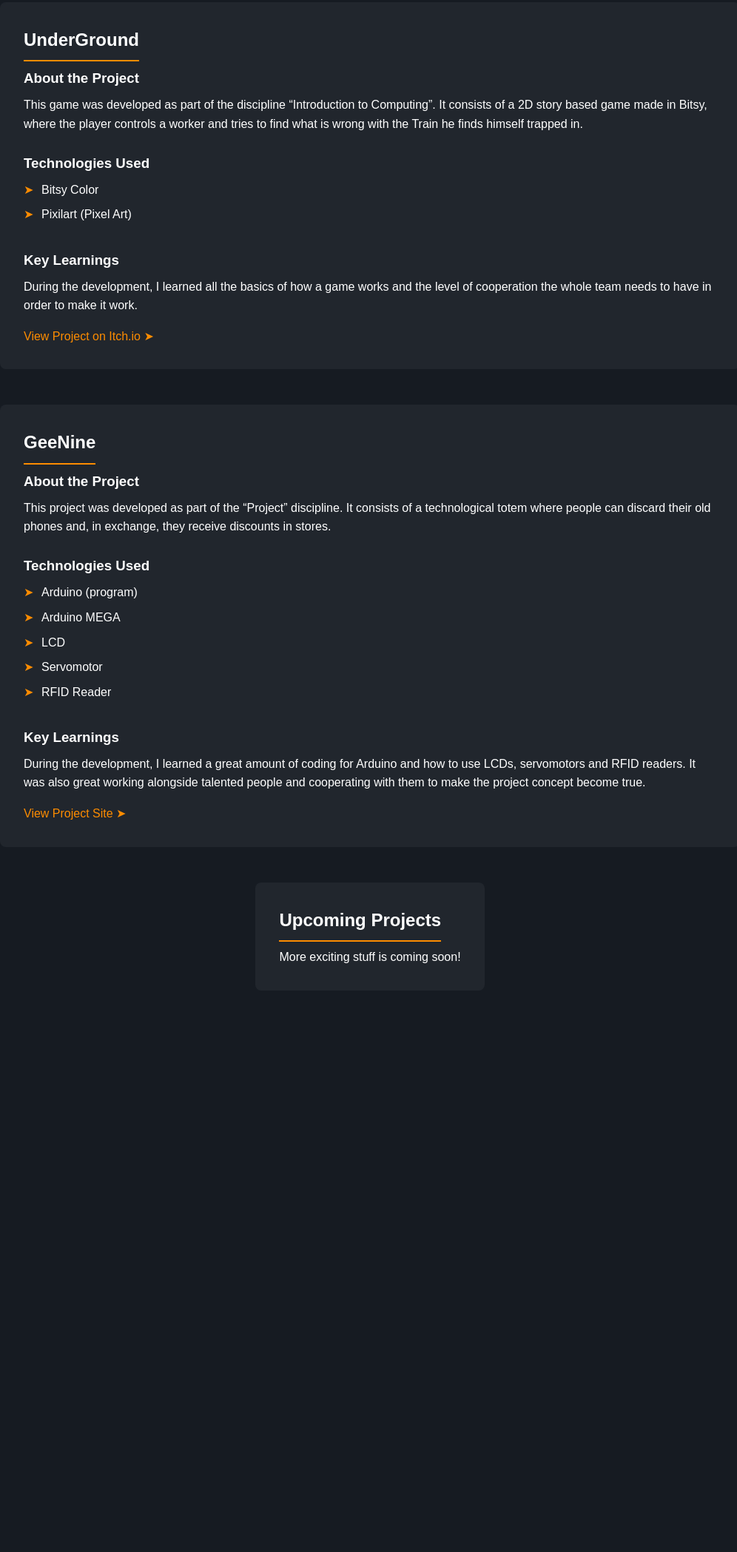
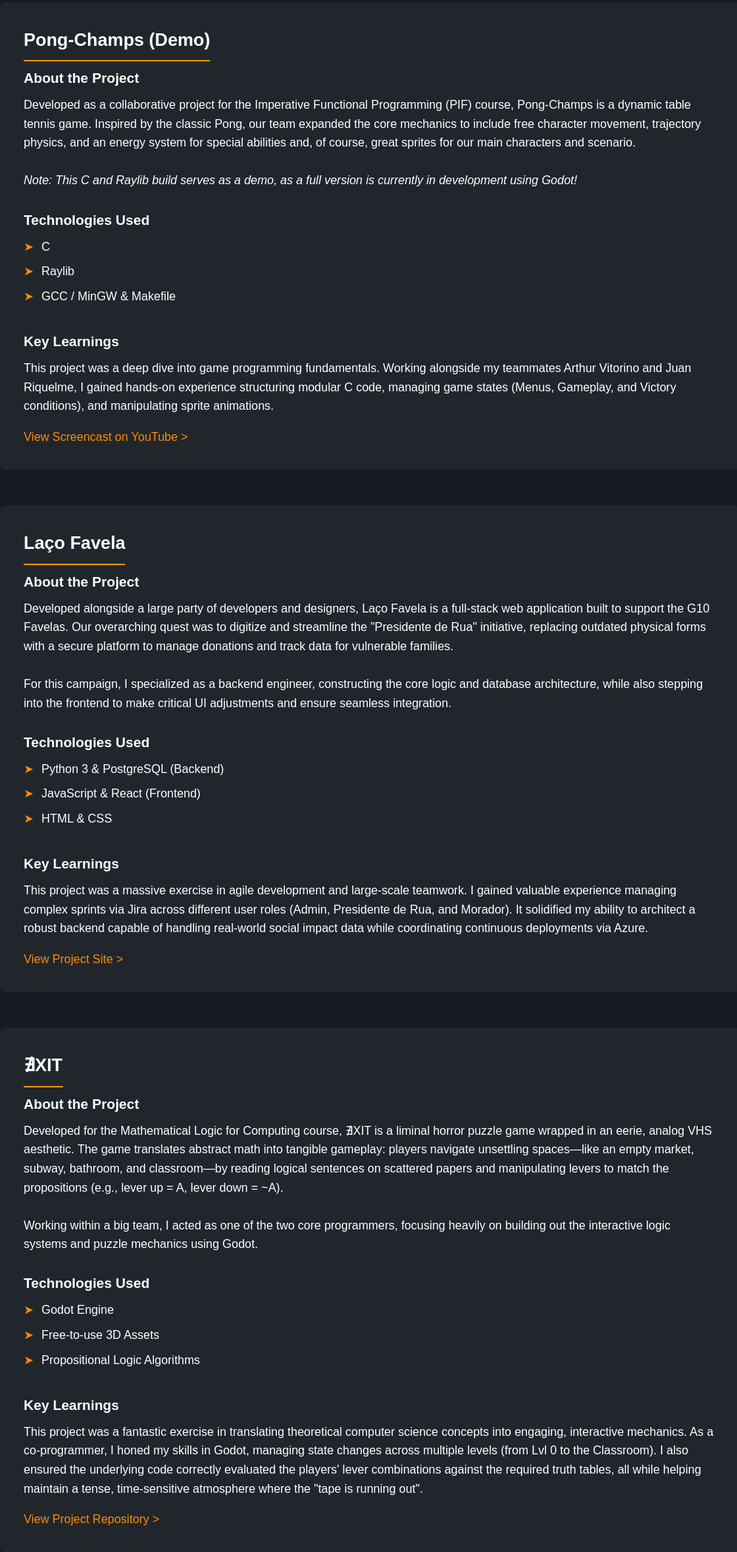
Before and after one commit to carraly/Portfolio, a plain HTML site: page projects.html in a window 1280 px wide. Shown: the part 142-2240 px from the top of the page at 74% size, without its empty margins (140-1136 px from the left). Before the commit the page ends 1549 px from the top, so only its background shows below. Drawn offline with Linux system fonts and the light colour scheme.

Commit message:
General changes
Removes abandoned projects, adds new projects, updates resources and makes site more dynamic

```diff
--- a/projects.html
+++ b/projects.html
@@ -1,4 +1,4 @@
-<!DOCTYPE html>
+<!doctype html>
 <html lang="en">
     <head>
         <meta charset="UTF-8" />
@@ -23,75 +23,142 @@
             <h1>My Projects</h1>
 
             <section>
-                <h2>UnderGround</h2>
-
+                <h2>Pong-Champs (Demo)</h2>
                 <article>
                     <h3>About the Project</h3>
                     <p>
-                        This game was developed as part of the discipline
-                        “Introduction to Computing”. It consists of a 2D story
-                        based game made in Bitsy, where the player controls a
-                        worker and tries to find what is wrong with the Train he
-                        finds himself trapped in.
+                        Developed as a collaborative project for the Imperative
+                        Functional Programming (PIF) course, Pong-Champs is a
+                        dynamic table tennis game. Inspired by the classic Pong,
+                        our team expanded the core mechanics to include free
+                        character movement, trajectory physics, and an energy
+                        system for special abilities and, of course, great
+                        sprites for our main characters and scenario.
+                        <br /><br />
+                        <em
+                            >Note: This C and Raylib build serves as a demo, as
+                            a full version is currently in development using
+                            Godot!</em
+                        >
                     </p>
                     <br />
                     <h3>Technologies Used</h3>
                     <ul class="styled-list">
-                        <li>Bitsy Color</li>
-                        <li>Pixilart (Pixel Art)</li>
+                        <li>C</li>
+                        <li>Raylib</li>
+                        <li>GCC / MinGW & Makefile</li>
                     </ul>
                     <br />
                     <h3>Key Learnings</h3>
                     <p>
-                        During the development, I learned all the basics of how
-                        a game works and the level of cooperation the whole team
-                        needs to have in order to make it work.
+                        This project was a deep dive into game programming
+                        fundamentals. Working alongside my teammates Arthur
+                        Vitorino and Juan Riquelme, I gained hands-on experience
+                        structuring modular C code, managing game states (Menus,
+                        Gameplay, and Victory conditions), and manipulating
+                        sprite animations.
                     </p>
-
                     <a
-                        href="https://parlatore1.itch.io/under-ground"
+                        href="https://youtu.be/VQTXFafdctM"
                         class="content-link"
                         style="display: inline-block; margin-top: 1rem"
-                        >View Project on Itch.io ➤</a
+                        target="_blank"
+                        >View Screencast on YouTube ></a
                     >
                 </article>
             </section>
 
             <section>
-                <h2>GeeNine</h2>
-
+                <h2>Laço Favela</h2>
                 <article>
                     <h3>About the Project</h3>
                     <p>
-                        This project was developed as part of the “Project”
-                        discipline. It consists of a technological totem where
-                        people can discard their old phones and, in exchange,
-                        they receive discounts in stores.
+                        Developed alongside a large party of developers and
+                        designers, Laço Favela is a full-stack web application
+                        built to support the G10 Favelas. Our overarching quest
+                        was to digitize and streamline the "Presidente de Rua"
+                        initiative, replacing outdated physical forms with a
+                        secure platform to manage donations and track data for
+                        vulnerable families.
+                        <br /><br />
+                        For this campaign, I specialized as a backend engineer,
+                        constructing the core logic and database architecture,
+                        while also stepping into the frontend to make critical
+                        UI adjustments and ensure seamless integration.
                     </p>
                     <br />
                     <h3>Technologies Used</h3>
                     <ul class="styled-list">
-                        <li>Arduino (program)</li>
-                        <li>Arduino MEGA</li>
-                        <li>LCD</li>
-                        <li>Servomotor</li>
-                        <li>RFID Reader</li>
+                        <li>Python 3 & PostgreSQL (Backend)</li>
+                        <li>JavaScript & React (Frontend)</li>
+                        <li>HTML & CSS</li>
                     </ul>
                     <br />
                     <h3>Key Learnings</h3>
                     <p>
-                        During the development, I learned a great amount of
-                        coding for Arduino and how to use LCDs, servomotors and
-                        RFID readers. It was also great working alongside
-                        talented people and cooperating with them to make the
-                        project concept become true.
+                        This project was a massive exercise in agile development
+                        and large-scale teamwork. I gained valuable experience
+                        managing complex sprints via Jira across different user
+                        roles (Admin, Presidente de Rua, and Morador). It
+                        solidified my ability to architect a robust backend
+                        capable of handling real-world social impact data while
+                        coordinating continuous deployments via Azure.
                     </p>
-
                     <a
-                        href="https://sites.google.com/cesar.school/grupo-9-projeto-1-2025-2"
+                        href="https://sites.google.com/cesar.school/laco-favela/"
                         class="content-link"
                         style="display: inline-block; margin-top: 1rem"
-                        >View Project Site ➤</a
+                        target="_blank"
+                        >View Project Site ></a
+                    >
+                </article>
+            </section>
+
+            <section>
+                <h2>∄XIT</h2>
+                <article>
+                    <h3>About the Project</h3>
+                    <p>
+                        Developed for the Mathematical Logic for Computing
+                        course, ∄XIT is a liminal horror puzzle game wrapped in
+                        an eerie, analog VHS aesthetic. The game translates
+                        abstract math into tangible gameplay: players navigate
+                        unsettling spaces—like an empty market, subway,
+                        bathroom, and classroom—by reading logical sentences on
+                        scattered papers and manipulating levers to match the
+                        propositions (e.g., lever up = A, lever down = ~A).
+                        <br /><br />
+                        Working within a big team, I acted as one of the two
+                        core programmers, focusing heavily on building out the
+                        interactive logic systems and puzzle mechanics using
+                        Godot.
+                    </p>
+                    <br />
+                    <h3>Technologies Used</h3>
+                    <ul class="styled-list">
+                        <li>Godot Engine</li>
+                        <li>Free-to-use 3D Assets</li>
+                        <li>Propositional Logic Algorithms</li>
+                    </ul>
+                    <br />
+                    <h3>Key Learnings</h3>
+                    <p>
+                        This project was a fantastic exercise in translating
+                        theoretical computer science concepts into engaging,
+                        interactive mechanics. As a co-programmer, I honed my
+                        skills in Godot, managing state changes across multiple
+                        levels (from Lvl 0 to the Classroom). I also ensured the
+                        underlying code correctly evaluated the players' lever
+                        combinations against the required truth tables, all
+                        while helping maintain a tense, time-sensitive
+                        atmosphere where the "tape is running out".
+                    </p>
+                    <a
+                        href="https://github.com/beatrizloyola/exit-game"
+                        class="content-link"
+                        style="display: inline-block; margin-top: 1rem"
+                        target="_blank"
+                        >View Project Repository ></a
                     >
                 </article>
             </section>
--- a/script.js
+++ b/script.js
@@ -9,6 +9,10 @@ document.addEventListener("DOMContentLoaded", () => {
         "I'm ready to code the next big game!",
         "HTML and CSS are like the skeleton and skin of the web.",
         "Don't forget to stay hydrated while coding!",
+        "I recently started building games with Godot and Raylib!",
+        "When I'm not coding, you can probably find me deep into a fantasy tabletop campaign.",
+        "I love building interactive worlds, whether it's through code or game design.",
+        "React and Django are my current go-to tools for full-stack web quests.",
     ];
 
     if (button) {
--- a/style.css
+++ b/style.css
@@ -64,6 +64,14 @@ body {
         background-color: var(--bg-secondary);
         border-radius: 8px;
         border: 1px solid var(--border-color);
+        transition:
+            transform 0.3s ease,
+            box-shadow 0.3s ease;
+    }
+    section:hover {
+        transform: translateY(-5px);
+        box-shadow: 0 8px 15px rgba(253, 140, 0, 0.1); /* Subtle orange glow */
+        border-color: var(--accent-orange);
     }
 
     h1,
```
Also changed, not shown: index.html (+3 -3 lines), resources.html (+4 -5 lines).
